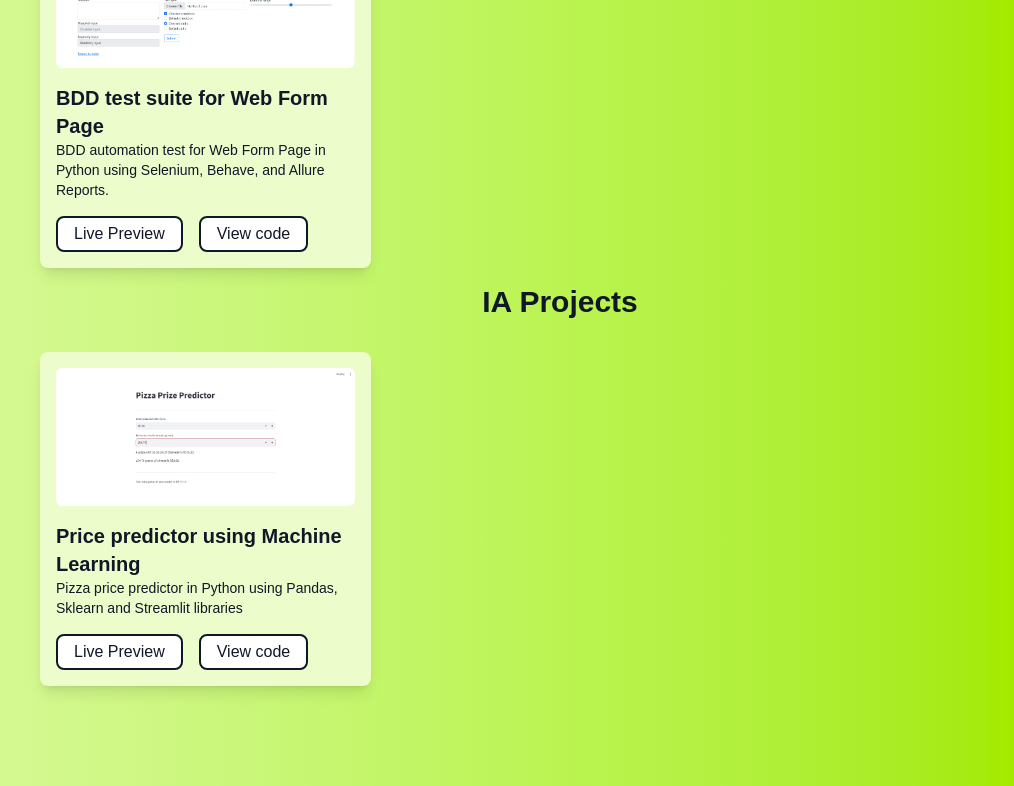
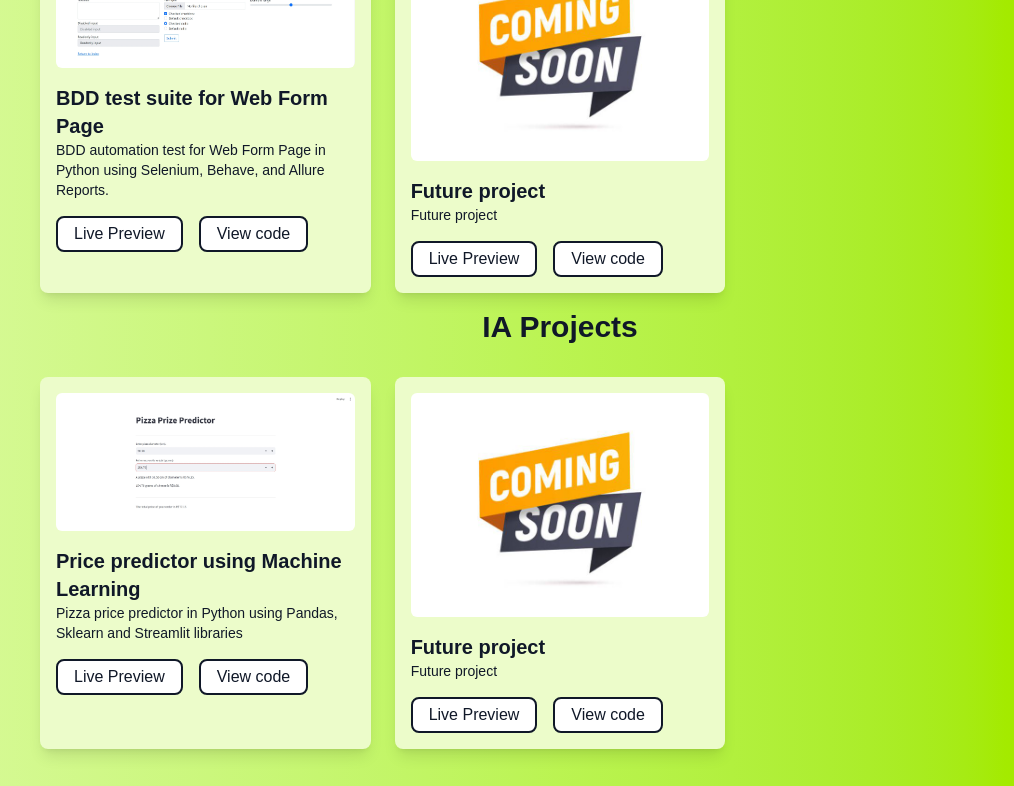
Before and after one commit to alisson-t-bucchi/portfolio-react-js, a React (Vite) app: page / in a window 1280 px wide. Shown: the part 2000-2786 px from the top of the page, without its empty margins (80-1094 px from the left). Built offline with nearby package versions, Linux system fonts and the light colour scheme; a web font is replaced by a local one.

Commit message:
some changes in HeroSection

```diff
--- a/src/App.jsx
+++ b/src/App.jsx
@@ -1,6 +1,6 @@
 import Layout from "./components/Layout"
 import HeroSection from "./components/HeroSection"
-import Cards from "./components/Cards"
+import ProjectCards from "./components/ProjectCards"
 import AboutMe from "./components/AboutMe"
 import Banner from "./components/Banner"
 import AnimatedBackground from "./components/AnimatedBackground"
@@ -9,7 +9,7 @@ import TechStack from "./components/TechStack"
 
 const heroSection = {
   title: "Alisson T. Bucchi",
-  role: "QA Tester & Data Developer + Automation Specialist"
+  role: "Software QA & Data Developer | AI & ML Enthusiast"
 }
 
 function App() {
@@ -25,7 +25,7 @@ function App() {
 
         <Banner></Banner>
 
-        <Cards></Cards>
+        <ProjectCards></ProjectCards>
 
         <Testimonials></Testimonials>
 
--- a/src/components/Cards.jsx
+++ b/src/components/ProjectCards.jsx
@@ -1,3 +1,4 @@
+import ComingSoon from "../assets/images/coming-soon.jpg"
 import WebFormPage from "../assets/images/web-form-page.webp"
 import WebFormVideo from "../assets/videos/web-form-page.mp4"
 import PizzaPricePredictorApp from "../assets/images/pizza-price-predictor-app.webp"
@@ -12,6 +13,14 @@ const qaProjects = [
         video: WebFormVideo,
         code:"https://github.com/alisson-t-bucchi/webform_selenium_behave_python.git"
     },
+    {
+        id: 2,
+        image: ComingSoon,
+        title: "Future project",
+        description: "Future project",
+        video: " ",
+        code: " "
+    },
 ];
 
 const iaProjects = [
@@ -22,7 +31,15 @@ const iaProjects = [
       description: "Pizza price predictor in Python using Pandas, Sklearn and Streamlit libraries",
       video: PizzaPricePredictorAppVideo ,
       code: "https://github.com/alisson-t-bucchi/predict-pizza-values-ml.git"
-    }
+    },
+    {
+        id: 2,
+        image: ComingSoon,
+        title: "Future project",
+        description: "Future project",
+        video: " ",
+        code: " "
+    },
 ];
 
 const CardsItems = ({image, title, description, video, code}) => {
--- a/src/components/TechStack.jsx
+++ b/src/components/TechStack.jsx
@@ -33,7 +33,7 @@ const techIcons2 = [
   TensorflowIcon
 ]
 
-export default function TechStack() {
+export default function TechStack({ children }) {
   return (
     <>
         <section className="text-left py-6">
```
